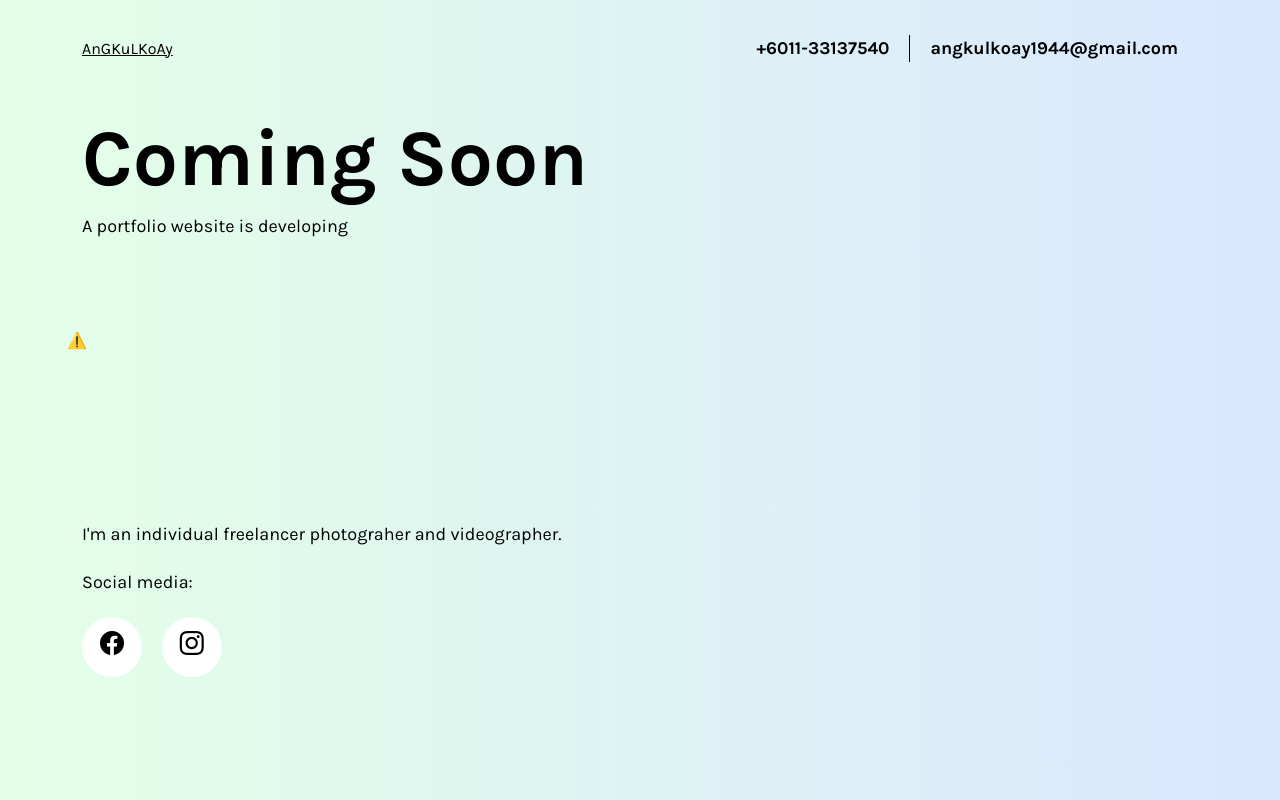
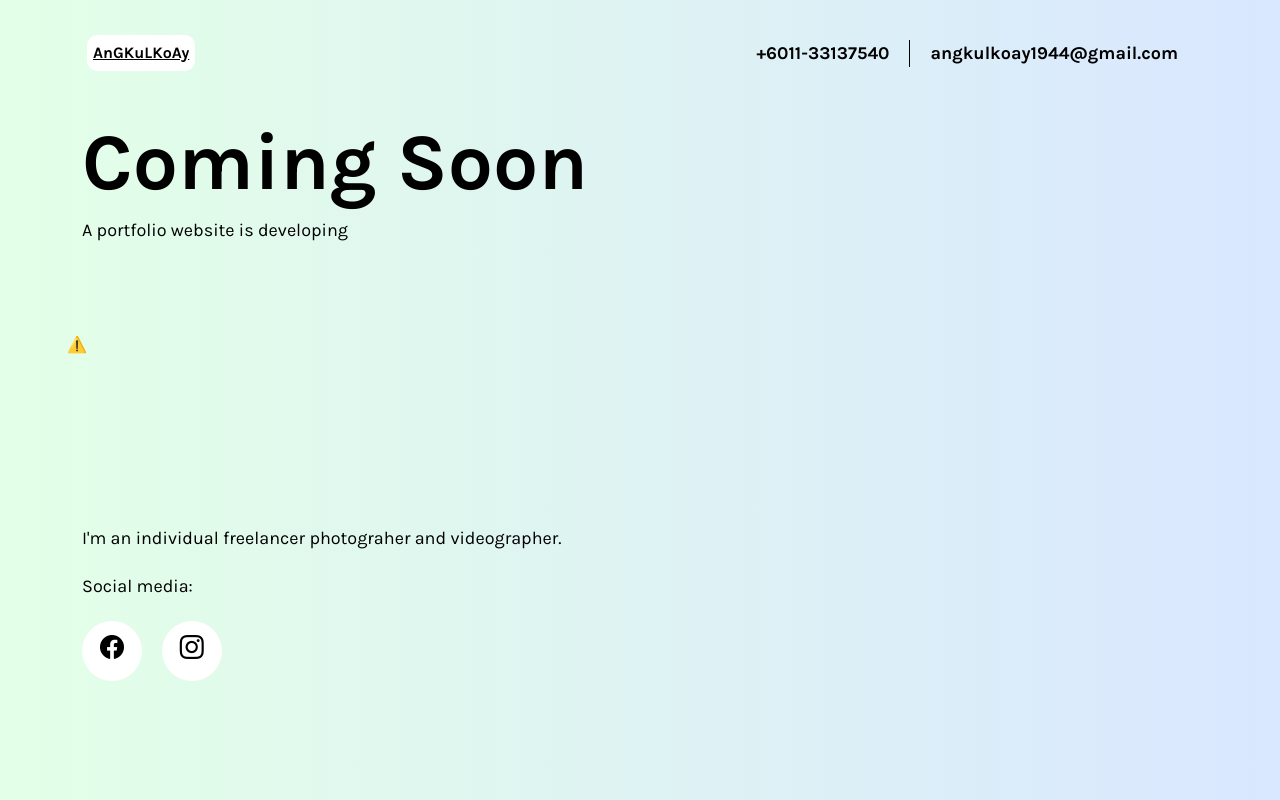
Before and after one commit to angkulkoay/angkulkoay.github.io, a website: page index.html in a window 1280 px wide. Drawn offline with nearby package versions, Linux system fonts and the light colour scheme; no server answers.

Commit message:
Update bd-coming-soon.css

```diff
--- a/assets/css/bd-coming-soon.css
+++ b/assets/css/bd-coming-soon.css
@@ -16,7 +16,7 @@ body {
 	color: #000000;
 }
 
-.navbar-brand {
+.navbar-logo {
   	margin-right: 0;
 	margin-left: 5px;
 	font-weight: bold;
```
